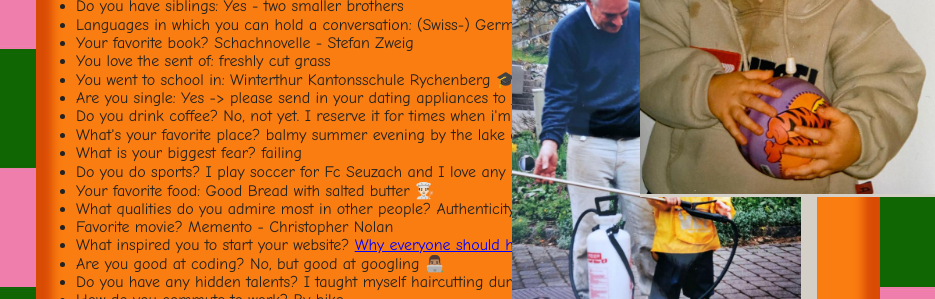
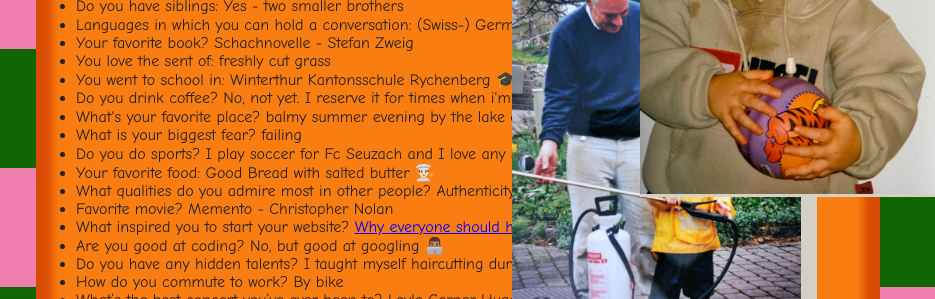
Before and after one commit to silvanleemann/Personal-website, a plain HTML site: page decisioncv/🪁/steckbrief.html in a window 1280 px wide. Shown: the part 546-845 px from the top of the page, 0-935 px from the left. Drawn offline with nearby package versions, Linux system fonts and the light colour scheme.

Commit message:
Update steckbrief.html

```diff
--- a/decisioncv/🪁/steckbrief.html
+++ b/decisioncv/🪁/steckbrief.html
@@ -123,7 +123,6 @@
                 <li>Your favorite book? Schachnovelle - Stefan Zweig</li>
                 <li>You love the sent of: freshly cut grass </li>
                 <li>You went to school in: Winterthur Kantonsschule Rychenberg 🎓</li>
-                <li>Are you single: Yes -> please send in your dating appliances to <a href= "mailto:leemann.silvan@gmail.com?subject=Dating%20Appliance%20%3C3&body=Why%20are%20we%20the%20perfect%20match?">leemann.silvan@gmail.com</a> </li>
                 <li>Do you drink coffee? No, not yet. I reserve it for times when i'm really going to need it</li>
                 <li>What's your favorite place? balmy summer evening by the lake or sea 🏖️ </li>
                 <li>What is your biggest fear? failing</li>
```
